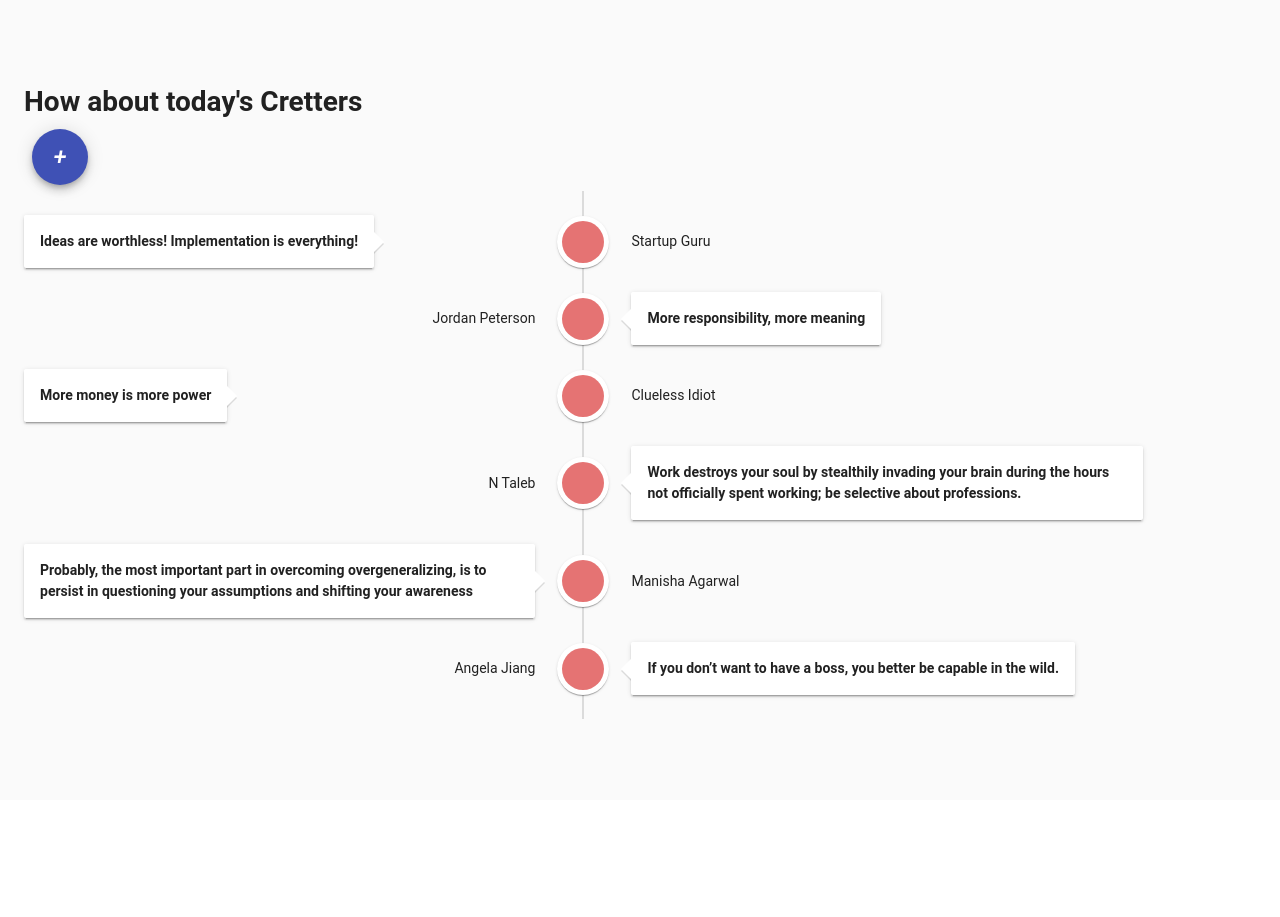
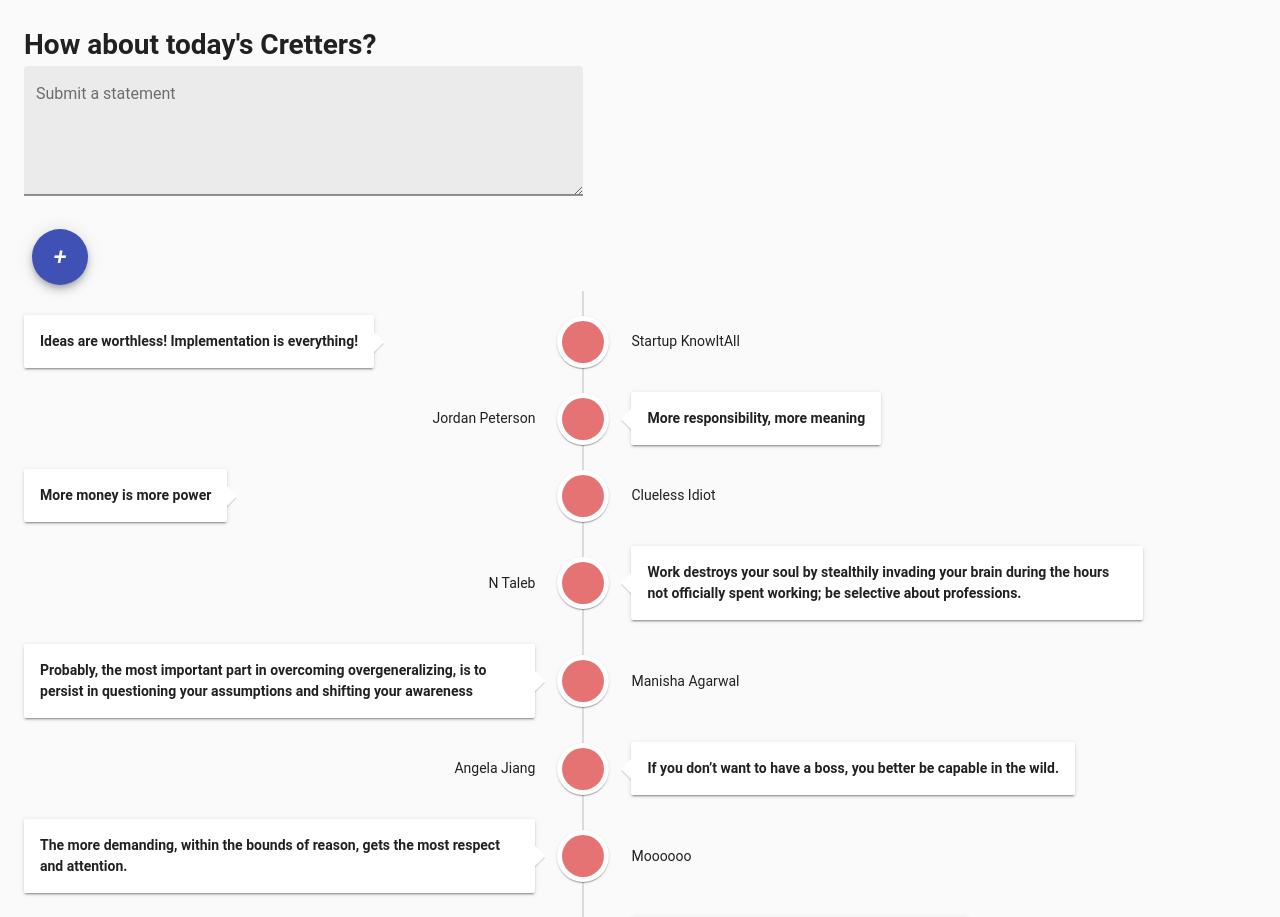
Before and after one commit to mohamedhayibor/cretter, a Vue app: page /#/cretters in a window 1280 px wide. Shown: the top 917 px of the page. Before the commit the page ends 800 px from the top, so only its background shows below. Built offline with nearby package versions, Linux system fonts and the light colour scheme.

Commit message:
Add input text field and more examples

```diff
--- a/src/components/Cretters.vue
+++ b/src/components/Cretters.vue
@@ -2,10 +2,20 @@
 	<!-- Test on statement display -->
 	<div>
 		<div class="cretters-comp">
-			<h1>How about today's Cretters</h1>
-			<v-btn fab dark color="indigo">
-				<v-icon dark>+</v-icon>
-			</v-btn>
+			<h1>How about today's Cretters?</h1>
+				<v-flex xs6>
+					<v-textarea
+						box
+						name="cretter-input"
+						label="Submit a statement"
+						value="">
+					</v-textarea>
+				</v-flex>
+
+				<v-btn fab dark color="indigo">
+					<v-icon dark>+</v-icon>
+				</v-btn>
+
 		</div>
 		<v-timeline>
 			<v-timeline-item
@@ -62,7 +72,7 @@
 				// statement, questions, answers have score that proxies a user's rep
 				cretters: [
 					{statement: "Ideas are worthless! Implementation is everything!",
-					 username: "Startup Guru",
+					 username: "Startup KnowItAll",
 					 questions: [
 						{question: "Are all ideas equally worthless?",
 						 answer: {
@@ -174,7 +184,39 @@
 						}
 					],
 					score: 0,
-					id: "43434"}
+					id: "43434"},
+					{statement: "The more demanding, within the bounds of reason, gets the most respect and attention.",
+					 username: "Moooooo",
+					 questions: [
+						{question: "What about the suddle art of not being a pain in the butt?",
+						 answer: {},
+						 score: 0,
+						},
+						{question: "Does more demanding fit with the advice of being kind?",
+						 answer: {},
+						 score: 0
+						}
+					],
+					score: 0,
+					id: "43434"},
+					{statement: "Coffee is dead, long live dark chocolates and tea",
+					 username: "Moooooo",
+					 questions: [
+						{question: "Aren't that just different ways of consuming caffeine?",
+						 answer: {},
+						 score: 0,
+						},
+						{question: "What's the striking advantage of mixing dark chocolates and tea?",
+						 answer: {},
+						 score: 0
+						},
+						{question: "How about just eliminating caffeine altogether?",
+						 answer: {},
+						 score: 0
+						}
+					],
+					score: 0,
+					id: "43434"},
 				]
 			};
 		},
```
